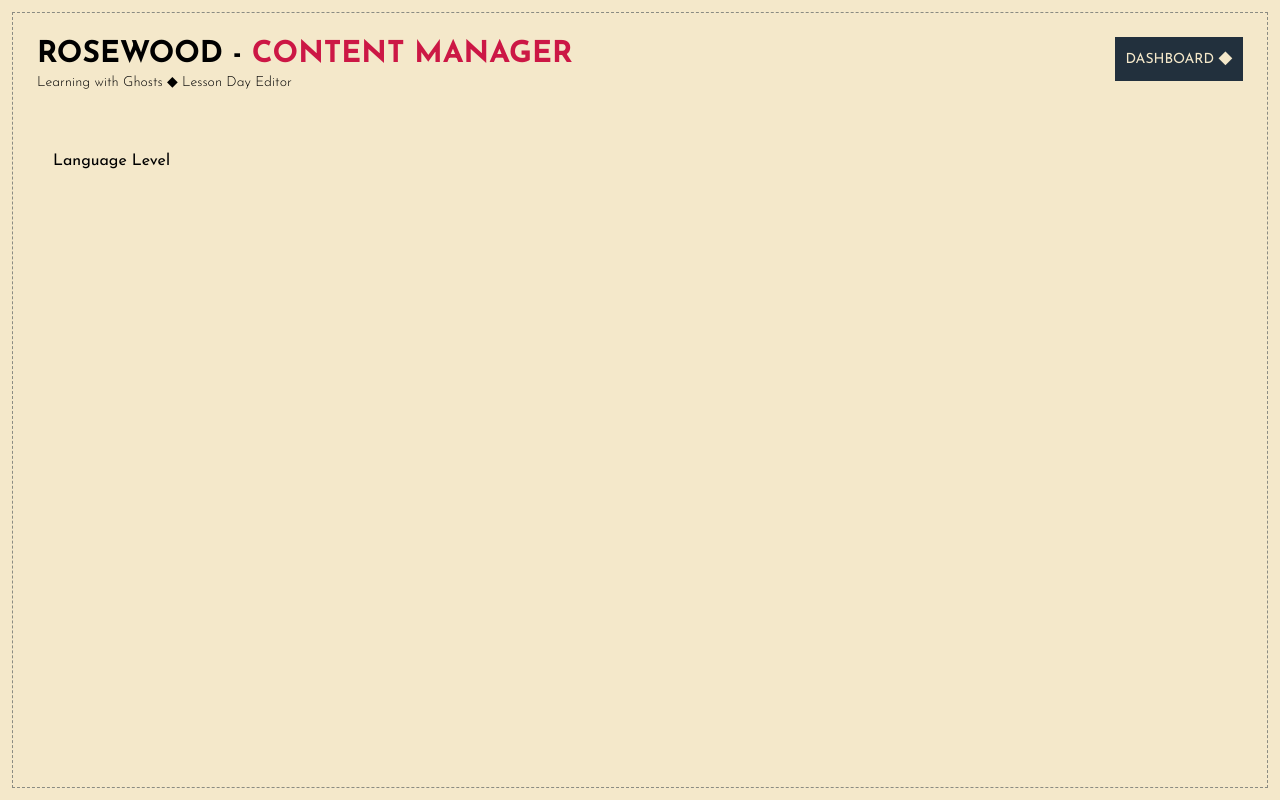
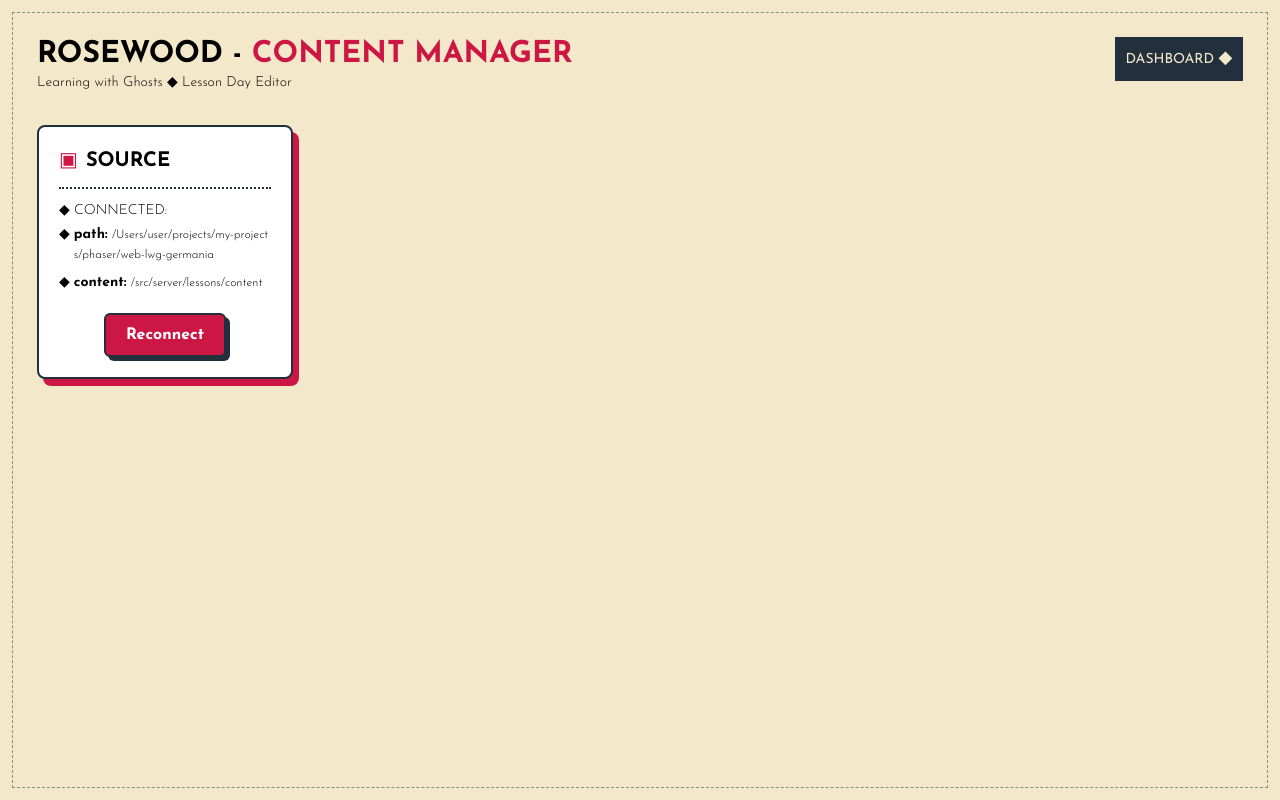
Before and after one commit to marciomarquessouza/rosewood-lwg, a React (Vite) app: page / in a window 1280 px wide. Built offline with nearby package versions, Linux system fonts and the light colour scheme.

Commit message:
feat: update title format in index.html, enhance SourcePanel component, and adjust AppLayout styling

```diff
--- a/index.html
+++ b/index.html
@@ -2,7 +2,7 @@
 <html>
   <head>
     <meta charset="UTF-8" />
-    <title>ROSEWOOD - RED 7◆</title>
+    <title>ROSEWOOD - [RED 7◆]</title>
   </head>
   <body>
     <div id="root"></div>
--- a/src/renderer/features/Dashboard/index.tsx
+++ b/src/renderer/features/Dashboard/index.tsx
@@ -1,12 +1,16 @@
 import { useNavigate } from "react-router-dom";
+import { SourcePanel } from "../SourcePanel";
 
 export function Dashboard() {
   const navigate = useNavigate();
   return (
     <div>
-      <button onClick={() => navigate("/language/de-DE/A1-1")}>
-        Language Level
-      </button>
+      <SourcePanel
+        connected
+        projectPath="/Users/user/projects/my-projects/phaser/web-lwg-germania"
+        contentPath="/src/server/lessons/content"
+        onReconnect={() => navigate("/language/de-DE/A1-1")}
+      />
     </div>
   );
 }
--- a/src/renderer/features/SourcePanel/index.tsx
+++ b/src/renderer/features/SourcePanel/index.tsx
@@ -1,3 +1,80 @@
-export function SourcePanel() {
-  return <div>SourcePanel</div>;
+interface SourcePanelProps {
+  projectPath: string;
+  contentPath: string;
+  connected: boolean;
+  onReconnect: () => void;
 }
+
+export function SourcePanel({
+  projectPath,
+  contentPath,
+  connected,
+  onReconnect,
+}: SourcePanelProps) {
+  return (
+    <aside className=" w-64 shrink-0">
+      <div className="rounded-lg border-2 border-rosewood-ink bg-rosewood-surface p-5 shadow-[6px_7px_0_var(--color-rosewood-accent)]">
+        <header className="flex items-center gap-2">
+          <span className="text-xl text-rosewood-accent">▣</span>
+
+          <h2 className="text-xl font-bold">SOURCE</h2>
+        </header>
+
+        <div className="my-3 border-t-2 border-dotted border-rosewood-ink" />
+
+        <div className="text-sm">
+          <p className="mb-1 font-light">
+            ◆ {connected ? "CONNECTED:" : "DISCONNECTED:"}
+          </p>
+
+          <div className="mb-2 flex">
+            <span className="mr-1">◆</span>
+
+            <p className="min-w-0">
+              <strong>path:</strong>{" "}
+              <span className="break-all text-xs font-light">
+                {projectPath}
+              </span>
+            </p>
+          </div>
+
+          <div className="flex">
+            <span className="mr-1">◆</span>
+
+            <p className="min-w-0">
+              <strong>content:</strong>{" "}
+              <span className="break-all text-xs font-light">
+                {contentPath}
+              </span>
+            </p>
+          </div>
+        </div>
+
+        <div className="mt-5 flex justify-center">
+          <button
+            type="button"
+            onClick={onReconnect}
+            className="
+              min-w-30
+              rounded-md
+              border-2
+              border-rosewood-ink
+              bg-rosewood-accent
+              px-5
+              py-2
+              font-bold
+              text-white
+              shadow-[4px_4px_0_var(--color-rosewood-ink)]
+              transition-transform
+              active:translate-x-1
+              active:translate-y-1
+              active:shadow-none
+            "
+          >
+            Reconnect
+          </button>
+        </div>
+      </div>
+    </aside>
+  );
+}
--- a/src/renderer/layouts/AppLayout.tsx
+++ b/src/renderer/layouts/AppLayout.tsx
@@ -6,7 +6,7 @@ export function AppLayout() {
     <div className="min-h-screen bg-rosewood-bg p-3">
       <div className="min-h-[calc(100vh-24px)] border border-dashed border-rosewood-ink/50">
         <Header />
-        <main className="px-10 py-8">
+        <main className="px-6 py-2">
           <Outlet />
         </main>
       </div>
```
Also changed, not shown: src/assets/images/splash.png.
